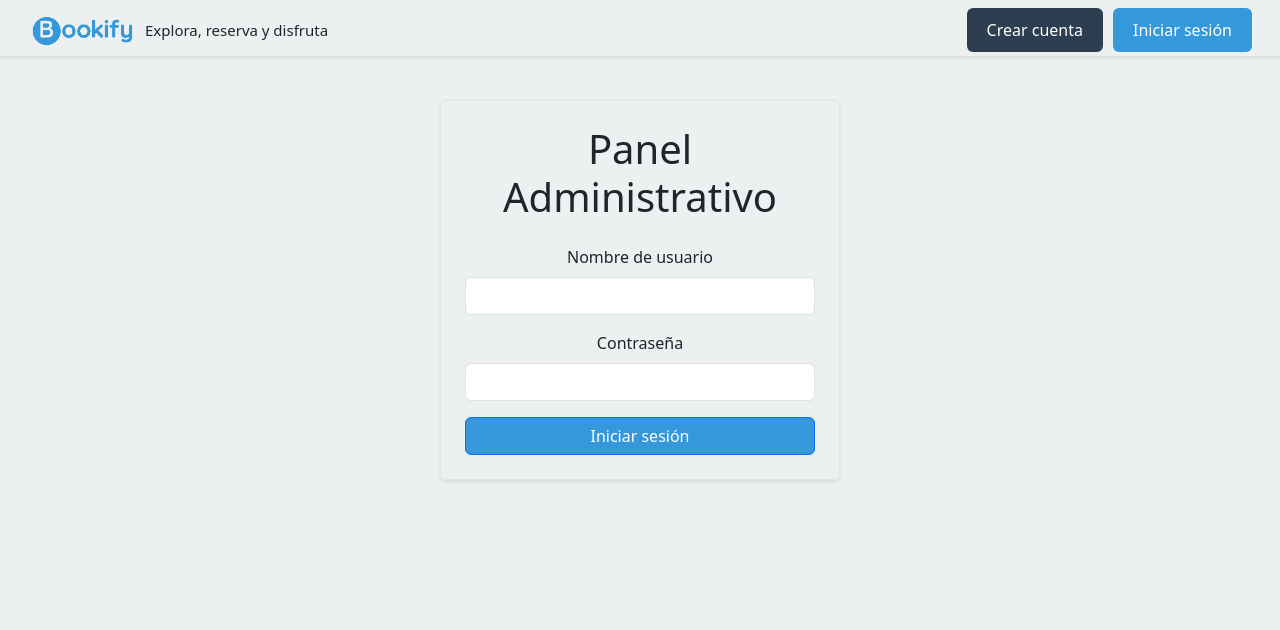
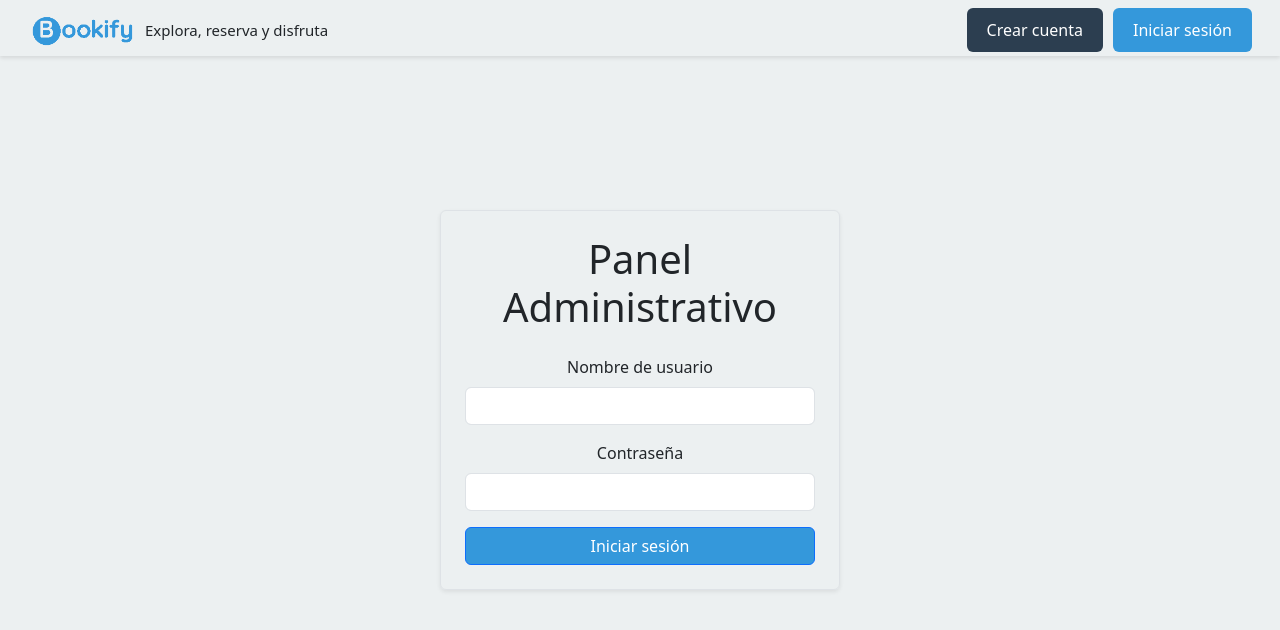
Before and after one commit to Crltoz/bookify, a React (Create React App) app in the folder client/: page /administracion in a window 1280 px wide. Shown: the top 630 px of the page. Built offline with nearby package versions, Linux system fonts and the light colour scheme; no server answers.

Commit message:
remove admin css, not used anymore

```diff
--- a/client/src/components/Admin.js
+++ b/client/src/components/Admin.js
@@ -2,7 +2,6 @@ import { useState, useEffect } from "react";
 import axios from "axios";
 import { FontAwesomeIcon } from "@fortawesome/react-fontawesome";
 import { faCircleExclamation } from "@fortawesome/free-solid-svg-icons";
-import "./css/Admin.css";
 import AdminListProducts from "./AdminListProducts";
 import EditProduct from "./EditProduct";
 import DialogText from "./DialogText";
@@ -111,9 +110,9 @@ const Admin = () => {
   };
 
   return (
-    <div className="container-fluid d-flex justify-content-center align-items-center admin">
+    <div className="container-fluid d-flex justify-content-center align-items-center min-vh-100">
       {validToken ? (
-        <div className="admin d-none d-lg-flex flex-column align-items-center justify-content-center border rounded shadow-sm p-4">
+        <div className="d-none d-lg-flex flex-column align-items-center justify-content-center border rounded shadow-sm p-4 mt-5">
           <DialogText text={dialogText} onClose={onCloseDialogText} />
           <h1>Menú de acciones</h1>
           <div className="d-flex flex-column">
--- a/client/src/components/css/Admin.css
+++ /dev/null
@@ -1,3 +0,0 @@
-.admin {
-    margin-top: 100px;
-}
```
